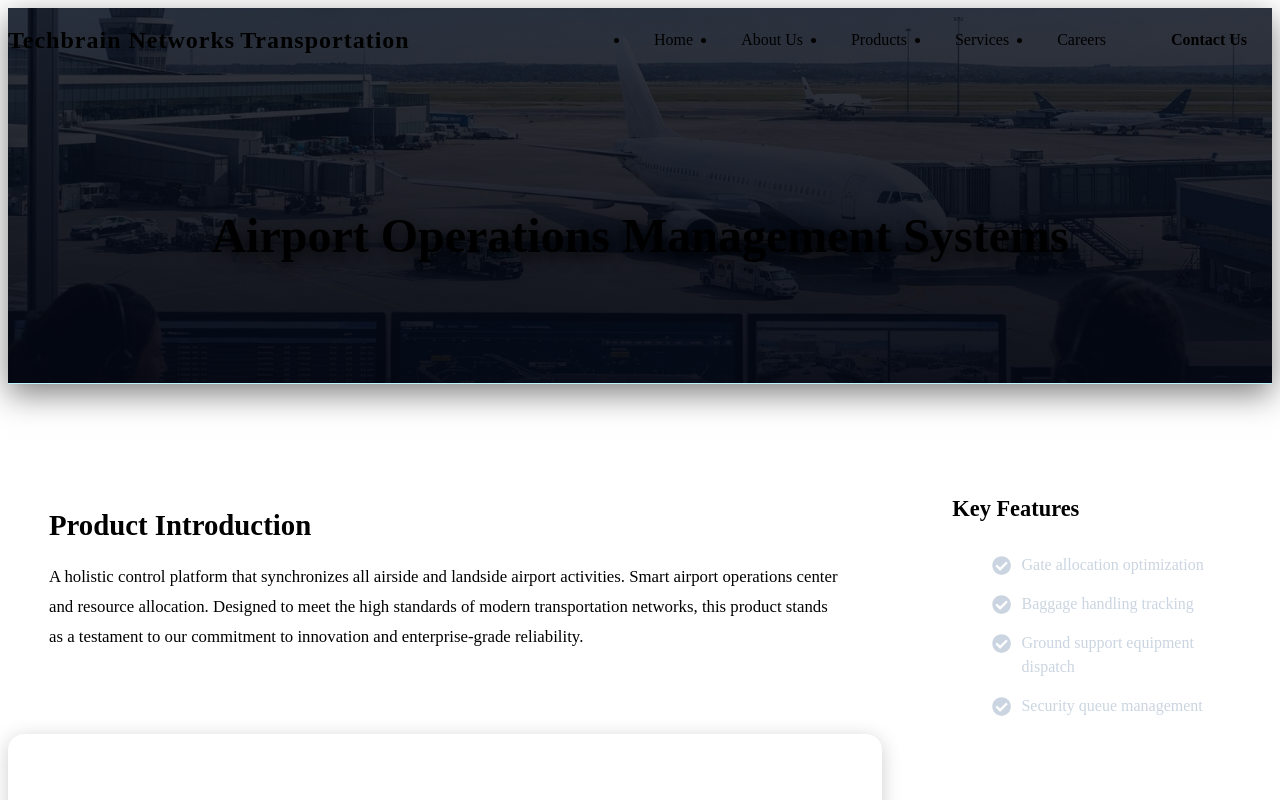
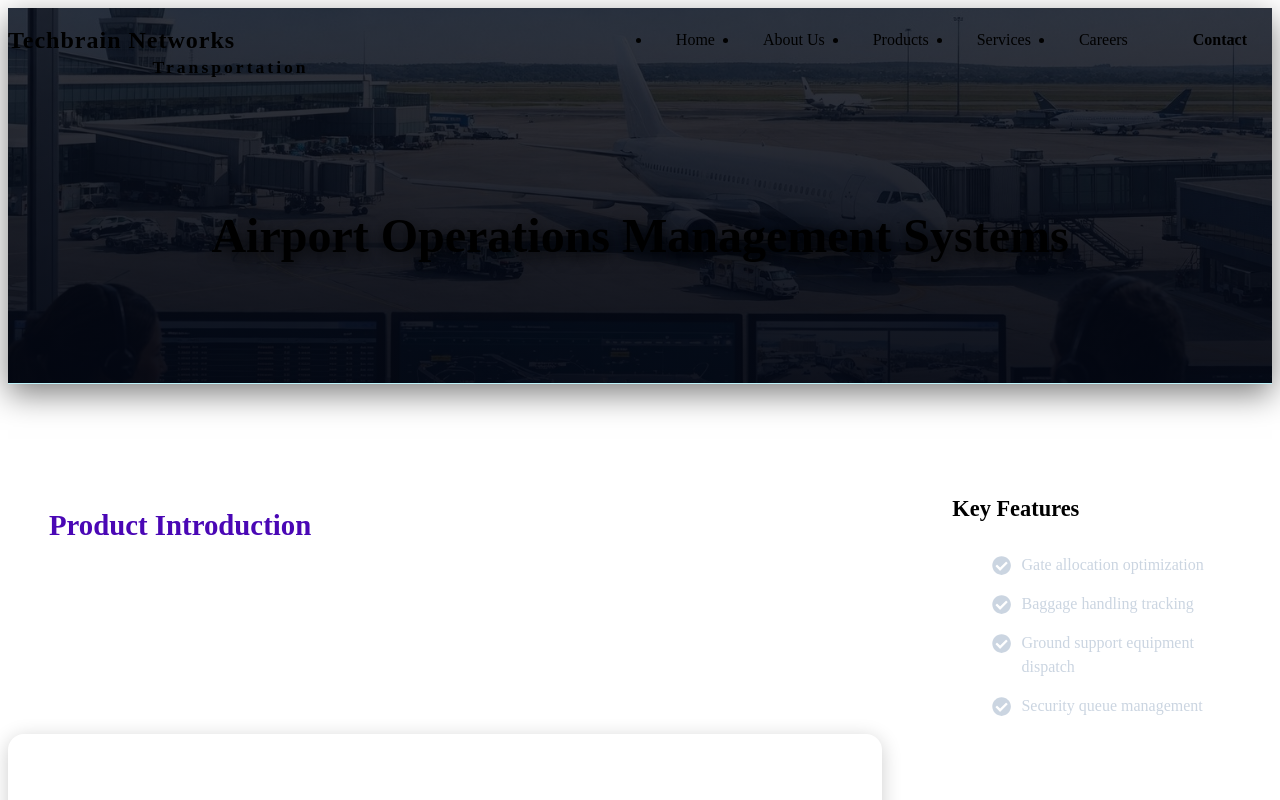
Before and after one commit to techbrainnetworks2026-sys/TN-Transportation, a React (Vite) app: page /transportation/airport-operations-management in a window 1280 px wide. Shown: the top 800 px of the page. Built offline with nearby package versions, Linux system fonts and the light colour scheme; the HTML template or start-up script is replaced by a standard one.

Commit message:
Some changes in navber

```diff
--- a/src/components/Navbar/Navbar.css
+++ b/src/components/Navbar/Navbar.css
@@ -10,6 +10,17 @@
   width: 100%;
   z-index: 999;
   transition: var(--transition-smooth);
+}
+
+.sub-title {
+  position: absolute;
+  bottom: 2px;
+  left: 17%;
+  transform: translateX(-50%);
+  color: var(--transportation-blue);
+  font-size: 1.1rem;
+  letter-spacing: 3px;
+
 }
 
 .navbar.scrolled {
--- a/src/components/Navbar/Navbar.jsx
+++ b/src/components/Navbar/Navbar.jsx
@@ -27,7 +27,7 @@ const Navbar = () => {
     <nav className={`navbar ${isScrolled ? 'scrolled' : ''}`}>
       <div className="container nav-container">
         <Link to="/" className="nav-logo" onClick={closeMobileMenu}>
-          Techbrain Networks <span classname="sub logo1">Transportation</span>
+          Techbrain Networks <span className='sub-title'>Transportation</span>
         </Link>
 
         <div className="menu-icon" onClick={() => setIsMobileMenuOpen(!isMobileMenuOpen)}>
@@ -62,7 +62,7 @@ const Navbar = () => {
           </li>
           <li className="nav-item nav-btn">
             <a href={location.pathname === '/' ? '#contact' : '/#contact'} className="btn-primary" onClick={closeMobileMenu}>
-              Contact Us
+              Contact
             </a>
           </li>
         </ul>
--- a/src/components/Stats/Stats.jsx
+++ b/src/components/Stats/Stats.jsx
@@ -5,7 +5,7 @@ import './Stats.css';
 const statsData = [
   { value: "480", label: "Products" },
   { value: "24", label: "Industries" },
-  { value: "30", label: "Countries by 2027" },
+  { value: "30+", label: "Countries by 2027" },
   { value: "100+", label: "Experts" }
 ];
 
--- a/src/data/industries.js
+++ b/src/data/industries.js
@@ -1,5 +1,7 @@
+import { IconBase } from "react-icons";
+
 export const industries = [
-  "Aerospace",
+  "Aerospace ",
   "Agriculture",
   "Automotive",
   "Chemical",
--- a/src/pages/ProductDetails/ProductDetails.css
+++ b/src/pages/ProductDetails/ProductDetails.css
@@ -74,15 +74,15 @@
 .detail-section h2 {
   font-size: 1.8rem;
   margin-bottom: 20px;
-  color: black;
+  color: rgb(74, 7, 181);
 }
 
 .detail-section h2 span {
-  color: var(--transportation-blue);
+  color:rgb(74, 7, 181);
 }
 
 .detail-section p {
-  color: #000000;
+  color: #ffffff;
   line-height: 1.8;
   font-size: 1.05rem;
 }
```
